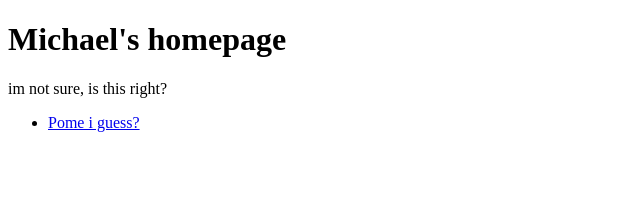
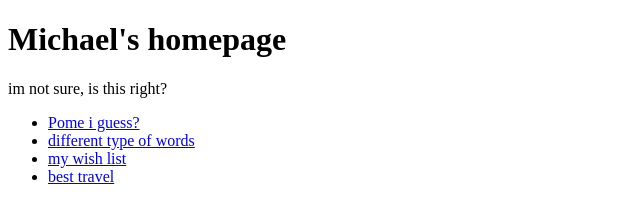
Before and after one commit to mmmmmmmmmmichael/mmmmmmmmmmichael.github.io, a plain HTML site: page index.html in a window 1280 px wide. Shown: the whole page, without its empty margins (0-640 px from the left). Drawn offline with Linux system fonts and the light colour scheme.

Commit message:
a test
yes

```diff
--- a/index.html
+++ b/index.html
@@ -10,6 +10,10 @@
             <p> im not sure, is this right? </p>
             <ul>
                 <li><a href="./pome.html">Pome i guess? </a></li>
+                <li><a href="./texttags.html">different type of words </a></li>
+                <li><a href="./wishlist.html">my wish list </a></li>
+                <li><a href="./travel.html">best travel </a></li>
+
 
 
             </ul>
```
